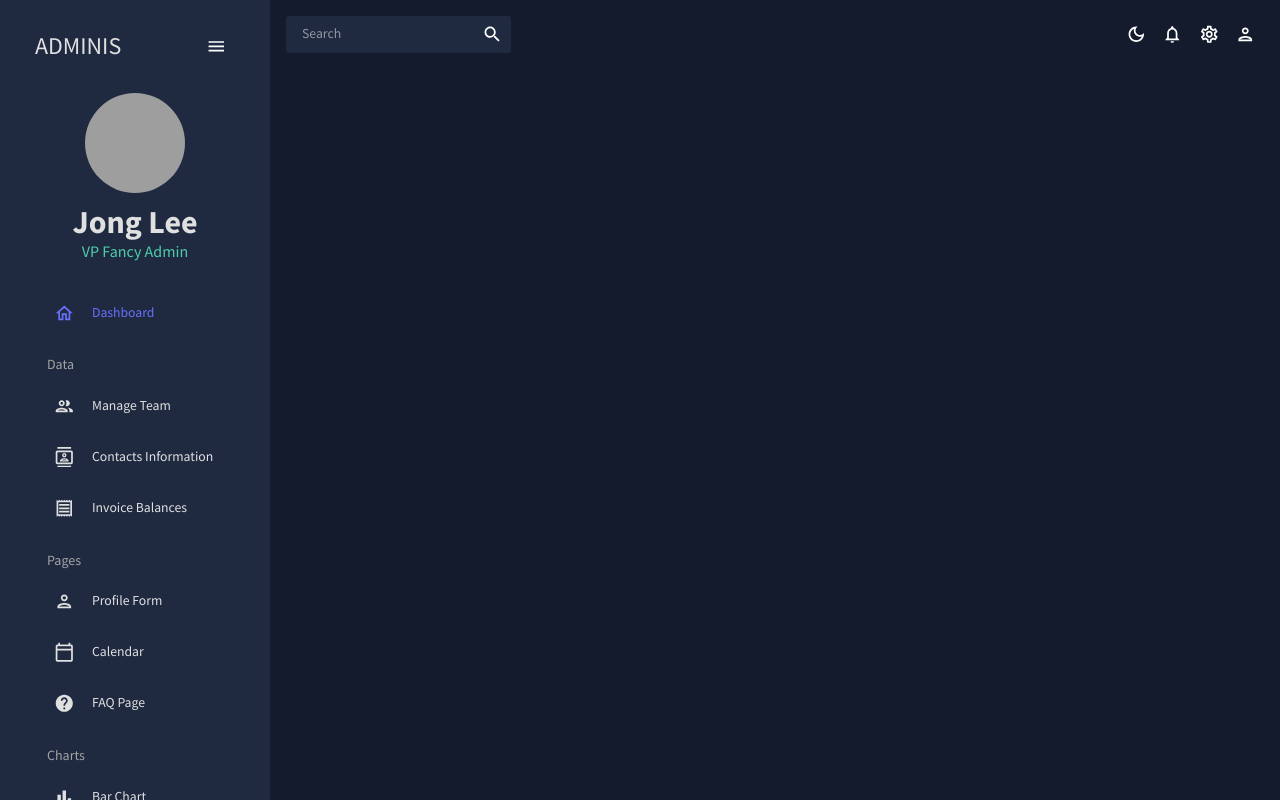
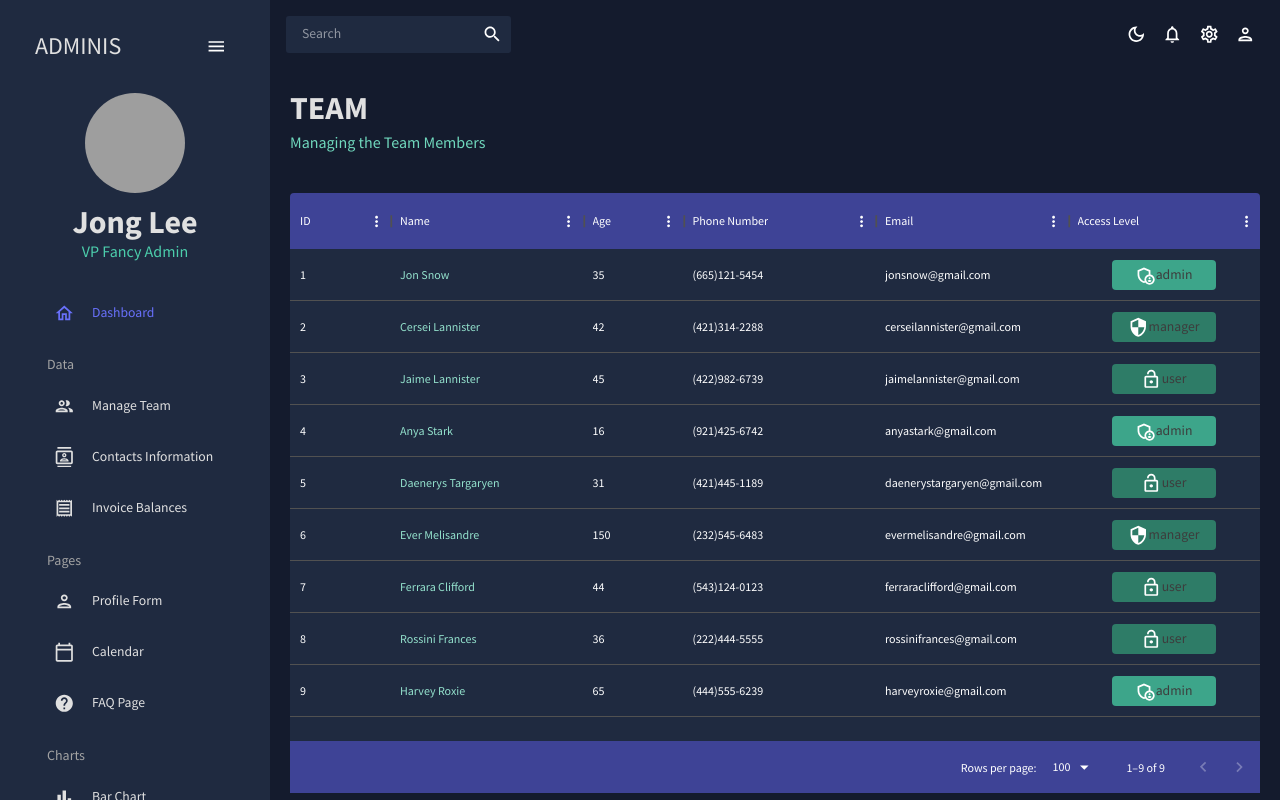
Before and after one commit to Jojo970/AdminDash, a React (Create React App) app in the folder admin/: page /team in a window 1280 px wide. Built offline with nearby package versions, Linux system fonts and the light colour scheme; grey boxes are pictures that could not be loaded.

Commit message:
finished Team Dashboard View

```diff
--- a/admin/src/App.js
+++ b/admin/src/App.js
@@ -5,7 +5,7 @@
 import Topbar from "./scenes/global/Topbar";
 import Sidebar from "./scenes/global/Sidebar";
 import Dashboard from "./scenes/dashboard";
-// import Team from "./scenes/team";
+import Team from "./scenes/team";
 // import Invoices from "./scenes/invoices";
 // import Contacts from "./scenes/contacts";
 // import Bar from "./scenes/bar";
@@ -29,7 +29,7 @@
         <Topbar />
         <Routes>
           <Route path = "/" element = {<Dashboard/>}/>
-          {/* <Route path = "/team" element = {<Team/>}/> */}
+          <Route path = "/team" element = {<Team/>}/>
           {/* <Route path = "/contacts" element = {<Contacts/>}/> */}
           {/* <Route path = "/invoices" element = {<Invoices/>}/> */}
           {/* <Route path = "/form" element = {<Form/>}/> */}
--- /dev/null
+++ b/admin/src/scenes/team/index.jsx
@@ -0,0 +1,85 @@
+import { Box, Typography, useTheme } from "@mui/material";
+import { DataGrid } from "@mui/x-data-grid";
+import { tokens } from "../../theme";
+import { mockDataTeam } from "../../data/mockData";
+import AdminPanelSettingsOutlinedIcon from "@mui/icons-material/AdminPanelSettingsOutlined"
+import LockOpenOutlinedIcon from "@mui/icons-material/LockOpenOutlined"
+import SecurityOutlinedIcon from "@mui/icons-material/SecurityOutlined"
+import Header from "../../components/Header";
+
+
+const Team = () => {
+    const theme = useTheme()
+    const colors = tokens(theme.palette.mode)
+
+    const columns = [{field: "id", headerName: "ID"},
+    {field:"name", headerName:"Name", flex: 1, cellClassName: "name-column--cell"},
+    {field:"age", headerName:"Age", type: 'number', headerAlign: "left", align: 'left'},
+    {field:"phone", headerName:"Phone Number", flex: 1},
+    {field:"email", headerName:"Email", flex: 1},
+    {field:"access", headerName:"Access Level", flex: 1,
+      renderCell: ({ row: { access }}) => {
+        return (
+          <Box
+            width="60%"
+            m ="0 auto"
+            p = "5px"
+            display = "flex"
+            justifyContent="center"
+            backgroundColor = {
+              access ==="admin"
+              ? colors.greenAccent[600]
+              : colors.greenAccent[700]
+            }
+            borderRadius="4px"
+            >
+              {access === "admin" && <AdminPanelSettingsOutlinedIcon />}
+              {access === "manager" && <SecurityOutlinedIcon />}
+              {access === "user" && <LockOpenOutlinedIcon />}
+              <Typography color = {colors.grey[700]} >
+                {access}
+              </Typography>
+            </Box>
+        )
+      }
+    }]
+
+  return (
+    <Box m = "20px">
+        <Header title = "TEAM" subtitle = "Managing the Team Members" />
+        <Box
+        m = "40px 0 0 0"
+        height = '75vh'
+        sx = {{
+          "& .MuiDataGrid-root": {
+            border: "none"
+          },
+          "& .MuiDataGrid-cell": {
+            borderBottom: "none"
+          },
+          "& .name-column--cell": {
+            color: colors.greenAccent[300]
+          },
+          "& .MuiDataGrid-columnHeaders": {
+            borderBottom: "none",
+            backgroundColor: colors.blueAccent[700]
+          },
+          "& .MuiDataGrid-virtualScroller": {
+            backgroundColor: colors.primary[400]
+          },
+          "& .MuiDataGrid-footerContainer": {
+            backgroundColor: colors.blueAccent[700],
+            borderTop: "none"
+          },
+
+        }}>
+            <DataGrid
+                rows = {mockDataTeam}
+                columns={columns}
+            />
+        </Box>
+    </Box>
+  )
+}
+
+export default Team
```
